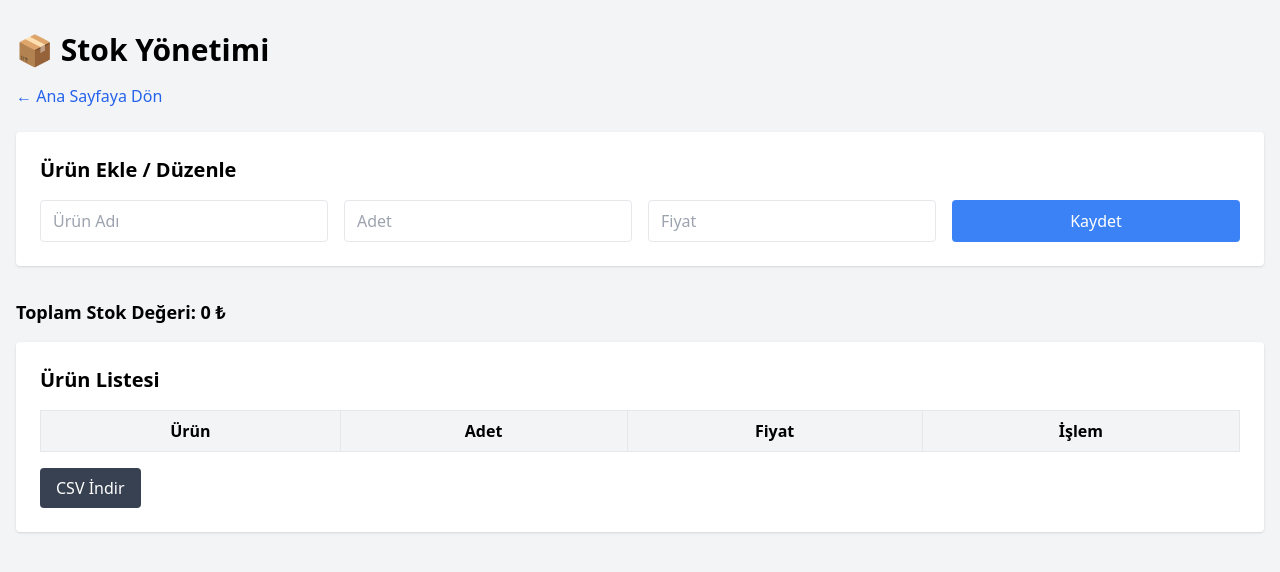
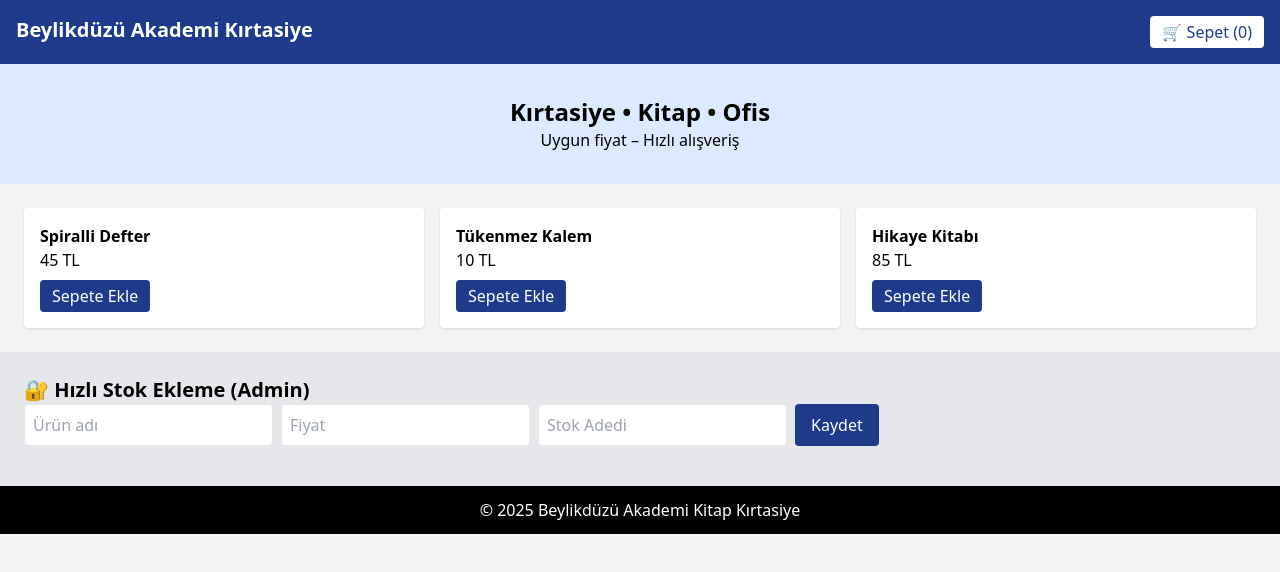
Before and after one commit to beylikduzuokk-del/papertrail, a plain HTML site: page stock.html in a window 1280 px wide. Drawn offline with nearby package versions, Linux system fonts and the light colour scheme.

Commit message:
Update stock.html

```diff
--- a/stock.html
+++ b/stock.html
@@ -1,156 +1,135 @@
 <!DOCTYPE html>
 <html lang="tr">
 <head>
-    <meta charset="UTF-8">
-    <meta name="viewport" content="width=device-width, initial-scale=1.0">
-    <title>Stok Yönetimi</title>
+  <meta charset="UTF-8" />
+  <meta name="viewport" content="width=device-width, initial-scale=1.0" />
+  <title>Beylikdüzü Akademi Kitap Kırtasiye</title>
   <script src="https://cdn.tailwindcss.com"></script>
 </head>
-
 <body class="bg-gray-100">
 
-<div class="container mx-auto px-4 py-8">
+<!-- HEADER -->
+<header class="bg-blue-900 text-white p-4 flex justify-between">
+  <h1 class="text-xl font-bold">Beylikdüzü Akademi Kırtasiye</h1>
+  <button onclick="toggleCart()" class="bg-white text-blue-900 px-3 py-1 rounded">🛒 Sepet (<span id="cartCount">0</span>)</button>
+</header>
 
-    <h1 class="text-3xl font-bold mb-4">📦 Stok Yönetimi</h1>
+<!-- HERO -->
+<section class="text-center p-8 bg-blue-100">
+  <h2 class="text-2xl font-bold">Kırtasiye • Kitap • Ofis</h2>
+  <p>Uygun fiyat – Hızlı alışveriş</p>
+</section>
 
-    <a href="index.html" class="text-blue-600 hover:underline mb-6 inline-block">
-        ← Ana Sayfaya Dön
-    </a>
+<!-- PRODUCTS -->
+<section class="p-6 grid grid-cols-1 md:grid-cols-3 gap-4">
+  <div class="bg-white p-4 rounded shadow">
+    <h3 class="font-bold">Spiralli Defter</h3>
+    <p>45 TL</p>
+    <button onclick="addToCart('Spiralli Defter',45)" class="mt-2 bg-blue-900 text-white px-3 py-1 rounded">Sepete Ekle</button>
+  </div>
+  <div class="bg-white p-4 rounded shadow">
+    <h3 class="font-bold">Tükenmez Kalem</h3>
+    <p>10 TL</p>
+    <button onclick="addToCart('Tükenmez Kalem',10)" class="mt-2 bg-blue-900 text-white px-3 py-1 rounded">Sepete Ekle</button>
+  </div>
+  <div class="bg-white p-4 rounded shadow">
+    <h3 class="font-bold">Hikaye Kitabı</h3>
+    <p>85 TL</p>
+    <button onclick="addToCart('Hikaye Kitabı',85)" class="mt-2 bg-blue-900 text-white px-3 py-1 rounded">Sepete Ekle</button>
+  </div>
+</section>
 
-    <!-- Ürün Ekle / Düzenle -->
-    <div class="bg-white rounded shadow p-6 mb-8">
-        <h2 class="text-xl font-semibold mb-4">Ürün Ekle / Düzenle</h2>
-
-        <div class="grid grid-cols-1 md:grid-cols-4 gap-4">
-            <input id="name" type="text" placeholder="Ürün Adı" class="border rounded px-3 py-2">
-            <input id="qty" type="number" placeholder="Adet" class="border rounded px-3 py-2">
-            <input id="price" type="number" placeholder="Fiyat" class="border rounded px-3 py-2">
-            <button onclick="addOrUpdate()"
-                    class="bg-blue-500 text-white rounded px-4 py-2 hover:bg-blue-600">
-                Kaydet
-            </button>
-        </div>
+<!-- CART -->
+<div id="cart" class="hidden fixed right-0 top-0 h-full w-80 bg-white shadow p-4">
+  <h2 class="text-lg font-bold">Sepet</h2>
+  <ul id="cartItems" class="mt-2"></ul>
+  <p class="font-bold mt-2">Toplam: <span id="total">0</span> TL</p>
+  <button class="bg-green-600 text-white w-full py-2 mt-3 rounded">Sipariş Ver</button>
 </div>
 
-    <!-- Toplam Değer -->
-    <div class="mb-4 text-lg font-semibold">
-        Toplam Stok Değeri: <span id="total">0</span> ₺
+<!-- ADMIN -->
+<section class="p-6 bg-gray-200">
+  <h2 class="text-xl font-bold">🔐 Hızlı Stok Ekleme (Admin)</h2>
+  <div class="flex gap-2 flex-wrap">
+    <input id="urunAdi" placeholder="Ürün adı" class="p-2 border rounded" />
+    <input id="urunFiyat" type="number" placeholder="Fiyat" class="p-2 border rounded" />
+    <input id="urunStok" type="number" placeholder="Stok Adedi" class="p-2 border rounded" />
+    <button onclick="adminAddProduct()" class="bg-blue-900 text-white px-4 py-2 rounded">Kaydet</button>
   </div>
+  <div id="adminProducts" class="mt-4 space-y-2"></div>
+</section>
 
-    <!-- Liste -->
-    <div class="bg-white rounded shadow p-6">
-        <h2 class="text-xl font-semibold mb-4">Ürün Listesi</h2>
-
-        <table class="w-full border">
-            <thead class="bg-gray-100">
-                <tr>
-                    <th class="border px-3 py-2">Ürün</th>
-                    <th class="border px-3 py-2">Adet</th>
-                    <th class="border px-3 py-2">Fiyat</th>
-                    <th class="border px-3 py-2">İşlem</th>
-                </tr>
-            </thead>
-            <tbody id="list"></tbody>
-        </table>
-
-        <button onclick="exportCSV()"
-                class="mt-4 bg-gray-700 text-white px-4 py-2 rounded">
-            CSV İndir
-        </button>
-    </div>
-
-</div>
+<footer class="bg-black text-white text-center p-3">© 2025 Beylikdüzü Akademi Kitap Kırtasiye</footer>
 
 <script>
-    let products = JSON.parse(localStorage.getItem("products")) || [];
-    let editIndex = -1;
+let cart = JSON.parse(localStorage.getItem('cart')) || [];
+let products = JSON.parse(localStorage.getItem('products')) || [];
+let total = 0;
 
-    function save() {
-        localStorage.setItem("products", JSON.stringify(products));
+function saveProducts(){
+  localStorage.setItem('products', JSON.stringify(products));
 }
 
-    function render() {
-        const list = document.getElementById("list");
-        list.innerHTML = "";
-
-        products.forEach((p, i) => {
-            list.innerHTML += `
-                <tr>
-                    <td class="border px-3 py-2">${p.name}</td>
-                    <td class="border px-3 py-2">${p.qty}</td>
-                    <td class="border px-3 py-2">${p.price} ₺</td>
-                    <td class="border px-3 py-2 space-x-2">
-                        <button onclick="edit(${i})" class="text-blue-600">Düzenle</button>
-                        <button onclick="remove(${i})" class="text-red-600">Sil</button>
-                    </td>
-                </tr>
-            `;
+function renderProducts(){
+  const container = document.querySelector('section.p-6.grid');
+  container.innerHTML='';
+  products.forEach((p,index)=>{
+    const div=document.createElement('div');
+    div.className='bg-white p-4 rounded shadow';
+    div.innerHTML=<h3 class='font-bold'>${p.name}</h3><p>${p.price} TL</p><p>Stok: ${p.stock}</p><button onclick="addToCart(${index})" class='mt-2 bg-blue-900 text-white px-3 py-1 rounded'>Sepete Ekle</button>;
+    container.appendChild(div);
   });
-
-        total();
 }
 
-    function addOrUpdate() {
-        const name = document.getElementById("name").value;
-        const qty = Number(document.getElementById("qty").value);
-        const price = Number(document.getElementById("price").value);
-
-        if (!name || qty <= 0 || price <= 0) {
-            alert("Tüm alanları doldur");
-            return;
+function addToCart(index){
+  if(products[index].stock<=0) return alert('Stok yok');
+  products[index].stock--;
+  cart.push(products[index]);
+  localStorage.setItem('cart', JSON.stringify(cart));
+  document.getElementById('cartCount').innerText = cart.length;
+  saveProducts();
+  renderProducts();
+  renderCart();
 }
 
-        if (editIndex === -1) {
-            products.push({ name, qty, price });
-        } else {
-            products[editIndex] = { name, qty, price };
-            editIndex = -1;
+function renderCart(){
+  const list=document.getElementById('cartItems');
+  list.innerHTML=''; total=0;
+  cart.forEach(item=>{
+    total+=Number(item.price);
+    const li=document.createElement('li');
+    li.innerText=${item.name} - ${item.price} TL;
+    list.appendChild(li);
+  });
+  document.getElementById('total').innerText=total;
 }
 
-        clear();
-        save();
-        render();
+function toggleCart(){
+  document.getElementById('cart').classList.toggle('hidden');
 }
 
-    function edit(i) {
-        const p = products[i];
-        document.getElementById("name").value = p.name;
-        document.getElementById("qty").value = p.qty;
-        document.getElementById("price").value = p.price;
-        editIndex = i;
+function adminAddProduct(){
+  const name=urunAdi.value;
+  const price=urunFiyat.value;
+  const stock=urunStok.value;
+  if(!name||!price||!stock) return alert('Boş bırakma');
+  products.push({name,price,stock});
+  saveProducts();
+  renderProducts();
+  adminRender();
+  urunAdi.value=urunFiyat.value=urunStok.value='';
 }
 
-    function remove(i) {
-        products.splice(i, 1);
-        save();
-        render();
+function adminRender(){
+  const div=document.getElementById('adminProducts');
+  div.innerHTML='';
+  products.forEach(p=>{
+    div.innerHTML+=<div class='bg-white p-2 rounded shadow'>${p.name} | ${p.price} TL | Stok: ${p.stock}</div>;
+  });
 }
 
-    function total() {
-        let t = products.reduce((sum, p) => sum + p.qty * p.price, 0);
-        document.getElementById("total").innerText = t;
-    }
-
-    function clear() {
-        document.getElementById("name").value = "";
-        document.getElementById("qty").value = "";
-        document.getElementById("price").value = "";
-    }
-
-    function exportCSV() {
-        let csv = "Ürün,Adet,Fiyat\n";
-        products.forEach(p => {
-            csv += ${p.name},${p.qty},${p.price}\n;
-        });
-
-        const blob = new Blob([csv], { type: "text/csv" });
-        const a = document.createElement("a");
-        a.href = URL.createObjectURL(blob);
-        a.download = "stok.csv";
-        a.click();
-    }
-
-    render();
+renderProducts();
+adminRender();
 </script>
 
 </body>
```
Lines whose indentation alone changed are shown as unchanged.
